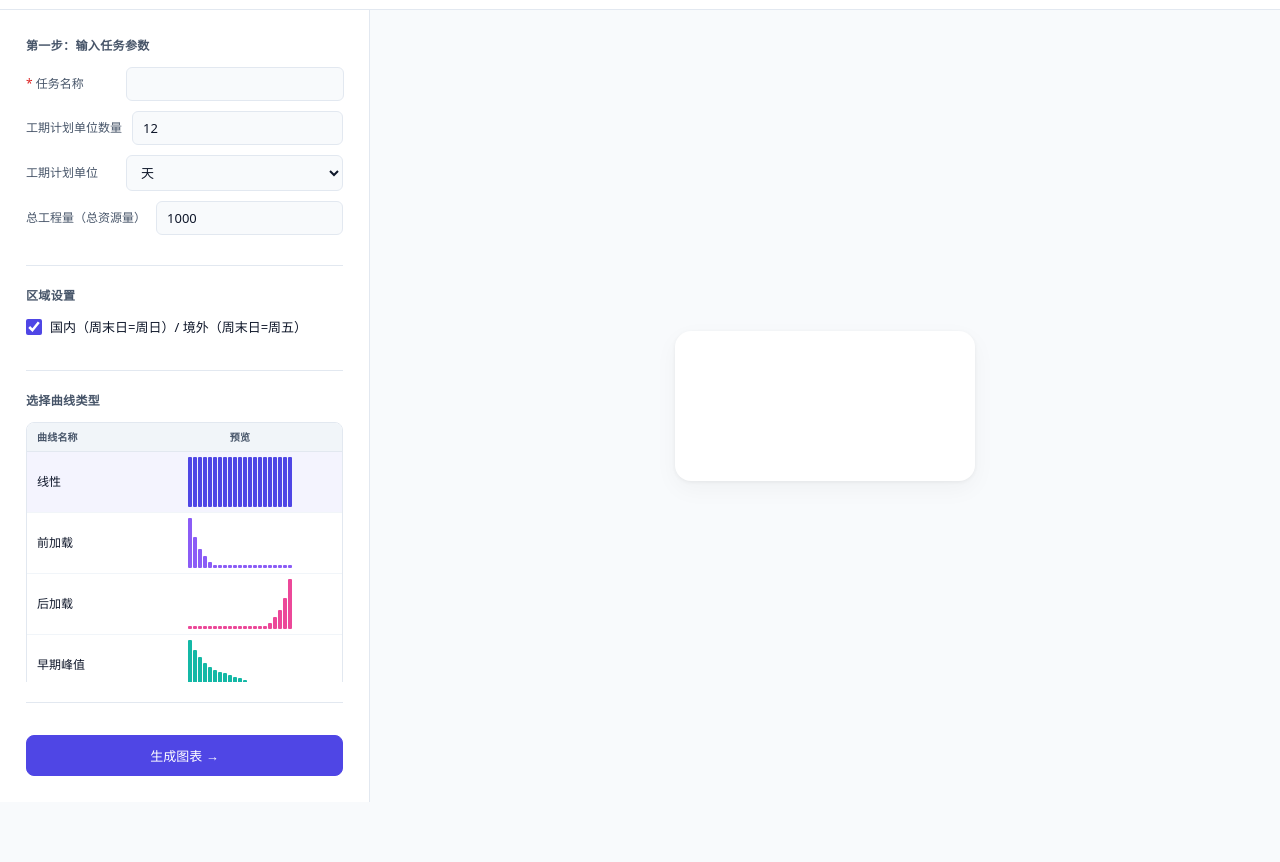
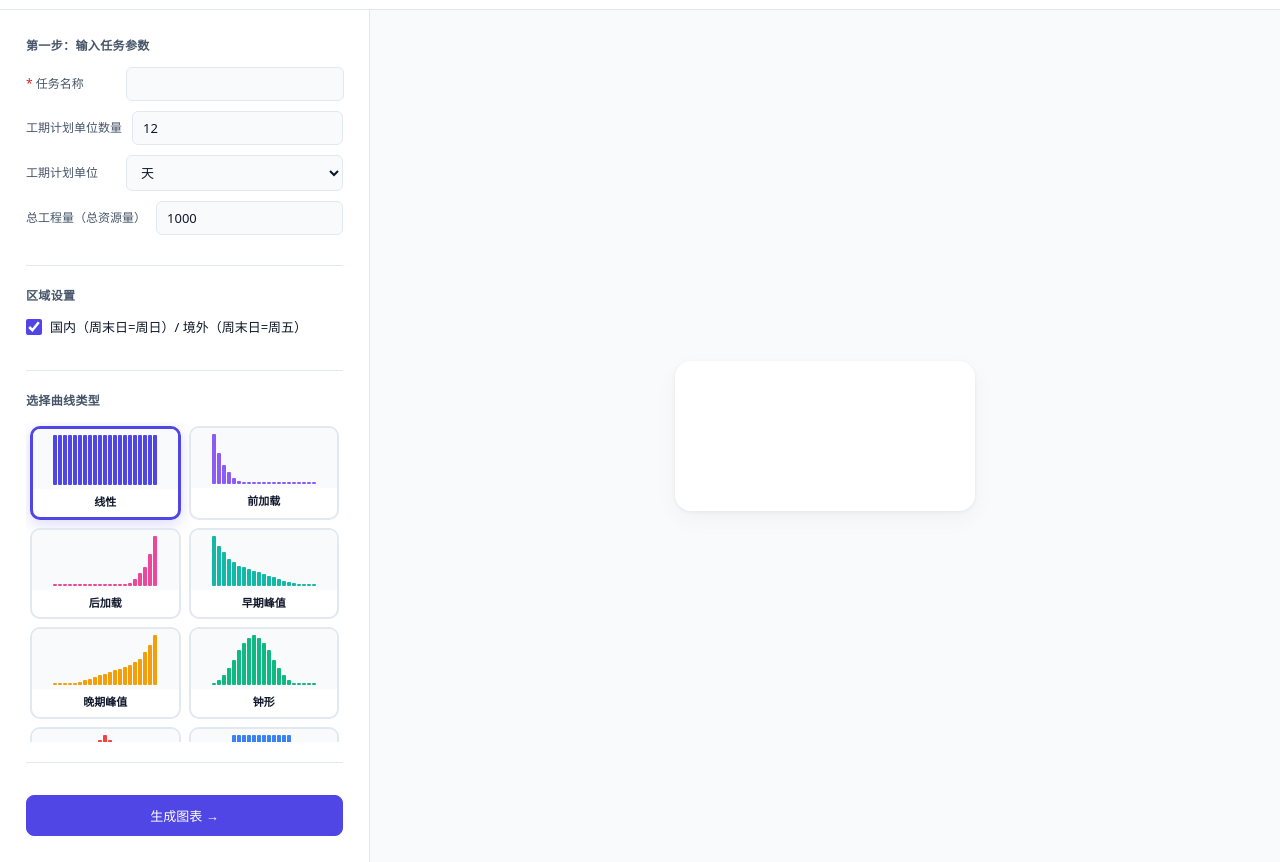
Before and after one commit to baiheinet/parametric-bar-chart, a website built with Vite: page index.html in a window 1280 px wide. Shown: the part 82-944 px from the top of the page. Before the commit the page ends 884 px from the top, so only its background shows below. Built offline with nearby package versions, Linux system fonts and the light colour scheme.

Commit message:
feat: replace table curve selector with card grid layout

```diff
--- a/src/main.js
+++ b/src/main.js
@@ -501,48 +501,35 @@ function buildStep1Form(container) {
   const curveDiv = document.createElement('div')
   curveDiv.className = 'control-group'
   curveDiv.innerHTML = '<h3>选择曲线类型</h3>'
-  const previewDiv = document.createElement('div')
-  previewDiv.style.maxHeight = '260px'
-  previewDiv.style.overflow = 'auto'
-  const table = document.createElement('table')
-  table.style.width = '100%'
-  table.style.borderCollapse = 'separate'
-  table.style.borderSpacing = '0'
-  table.style.borderRadius = '8px'
-  table.style.overflow = 'hidden'
-  table.style.border = '1px solid var(--border)'
-  let html = '<tr style="background:#F1F5F9"><th style="padding:6px 10px;text-align:left;font-size:10px;font-weight:600;color:var(--text-secondary);text-transform:uppercase;letter-spacing:0.02em;border-bottom:1px solid var(--border);cursor:default">曲线名称</th><th style="padding:6px 10px;text-align:center;font-size:10px;font-weight:600;color:var(--text-secondary);text-transform:uppercase;letter-spacing:0.02em;border-bottom:1px solid var(--border);cursor:default">预览</th></tr>'
+  const grid = document.createElement('div')
+  grid.className = 'curve-card-grid'
   P6_CURVES.forEach((c, i) => {
-    const mini = Array.from({length: 21}, (_, j) => {
-      const h = c.values[j] / Math.max(...c.values)
-      return `<span style="display:inline-block;width:4px;height:${Math.max(3, h * 50)}px;background:${c.color};border-radius:1px;vertical-align:bottom;margin:0 0.5px"></span>`
+    const card = document.createElement('div')
+    card.className = 'curve-card' + (i === state.selectedCurve ? ' selected' : '')
+    card.setAttribute('data-curve-index', i)
+    const maxVal = Math.max(...c.values)
+    const barsSvg = Array.from({length: 21}, (_, j) => {
+      const h = c.values[j] / maxVal
+      return `<span style="display:inline-block;width:4px;height:${Math.max(2, h * 50)}px;background:${c.color};border-radius:1px;vertical-align:bottom;margin:0 0.5px;transition:height 0.2s ease-out"></span>`
     }).join('')
-    html += `<tr style="cursor:pointer;transition:background-color 0.1s ease-out" data-curve-index="${i}"><td style="padding:5px 10px;font-size:12px;border-bottom:1px solid #F1F5F9">${c.shortName}</td><td style="text-align:center;padding:5px 10px;border-bottom:1px solid #F1F5F9">${mini}</td></tr>`
+    card.innerHTML = `<div class="curve-card-preview">${barsSvg}</div><div class="curve-card-label">${c.shortName}</div>`
+    grid.appendChild(card)
   })
-  table.innerHTML = html
-  previewDiv.appendChild(table)
-  curveDiv.appendChild(previewDiv)
+  curveDiv.appendChild(grid)
   form.appendChild(curveDiv)
 
-  // Attach click handlers to curve rows
-  table.querySelectorAll('tr[data-curve-index]').forEach(tr => {
-    tr.addEventListener('mouseenter', () => { tr.style.backgroundColor = 'var(--primary-light)' })
-    tr.addEventListener('mouseleave', () => { tr.style.backgroundColor = '' })
-    tr.addEventListener('click', () => {
-      const idx = Number(tr.dataset.curveIndex)
+  grid.querySelectorAll('.curve-card').forEach(card => {
+    card.addEventListener('click', () => {
+      const idx = Number(card.dataset.curveIndex)
       state.selectedCurve = idx
+      grid.querySelectorAll('.curve-card').forEach(c => {
+        c.classList.toggle('selected', Number(c.dataset.curveIndex) === idx)
+      })
+    })
+    card.addEventListener('keydown', (e) => {
+      if (e.key === ' ' || e.key === 'Enter') { e.preventDefault(); card.click() }
     })
   })
-
-  // Highlight selected curve row
-  function highlightSelectedCurve() {
-    table.querySelectorAll('tr[data-curve-index]').forEach(tr => {
-      const idx = Number(tr.dataset.curveIndex)
-      tr.style.backgroundColor = idx === state.selectedCurve ? 'var(--primary-light)' : ''
-    })
-  }
-  highlightSelectedCurve()
-  const origSelCurve = Object.getOwnPropertyDescriptor(state, 'selectedCurve')
 
   // Start button
   const btn = document.createElement('button')
--- a/src/style.css
+++ b/src/style.css
@@ -190,6 +190,57 @@ input:focus-visible, select:focus-visible {
 }
 
 /* Curve selector */
+.curve-card-grid {
+  display: grid;
+  grid-template-columns: repeat(auto-fill, minmax(120px, 1fr));
+  gap: 8px;
+  max-height: 320px;
+  overflow-y: auto;
+  padding: 4px;
+}
+
+.curve-card {
+  width: 100%;
+  border: 2px solid var(--border);
+  border-radius: 10px;
+  background: var(--surface);
+  cursor: pointer;
+  transition: all 0.15s ease-out;
+  overflow: hidden;
+  text-align: center;
+}
+
+.curve-card:hover {
+  border-color: var(--primary);
+  transform: translateY(-2px);
+  box-shadow: 0 4px 12px rgba(0, 0, 0, 0.08);
+}
+
+.curve-card.selected {
+  border-color: var(--primary);
+  border-width: 3px;
+  box-shadow: 0 4px 16px rgba(79, 70, 229, 0.2);
+}
+
+.curve-card-preview {
+  height: 60px;
+  display: flex;
+  align-items: flex-end;
+  justify-content: center;
+  padding: 4px 6px;
+  background: var(--bg);
+}
+
+.curve-card-label {
+  font-size: 11px;
+  font-weight: 600;
+  color: var(--text);
+  padding: 4px 6px 6px;
+  white-space: nowrap;
+  overflow: hidden;
+  text-overflow: ellipsis;
+}
+
 .curve-selector {
   display: grid;
   grid-template-columns: 1fr 1fr;
```
